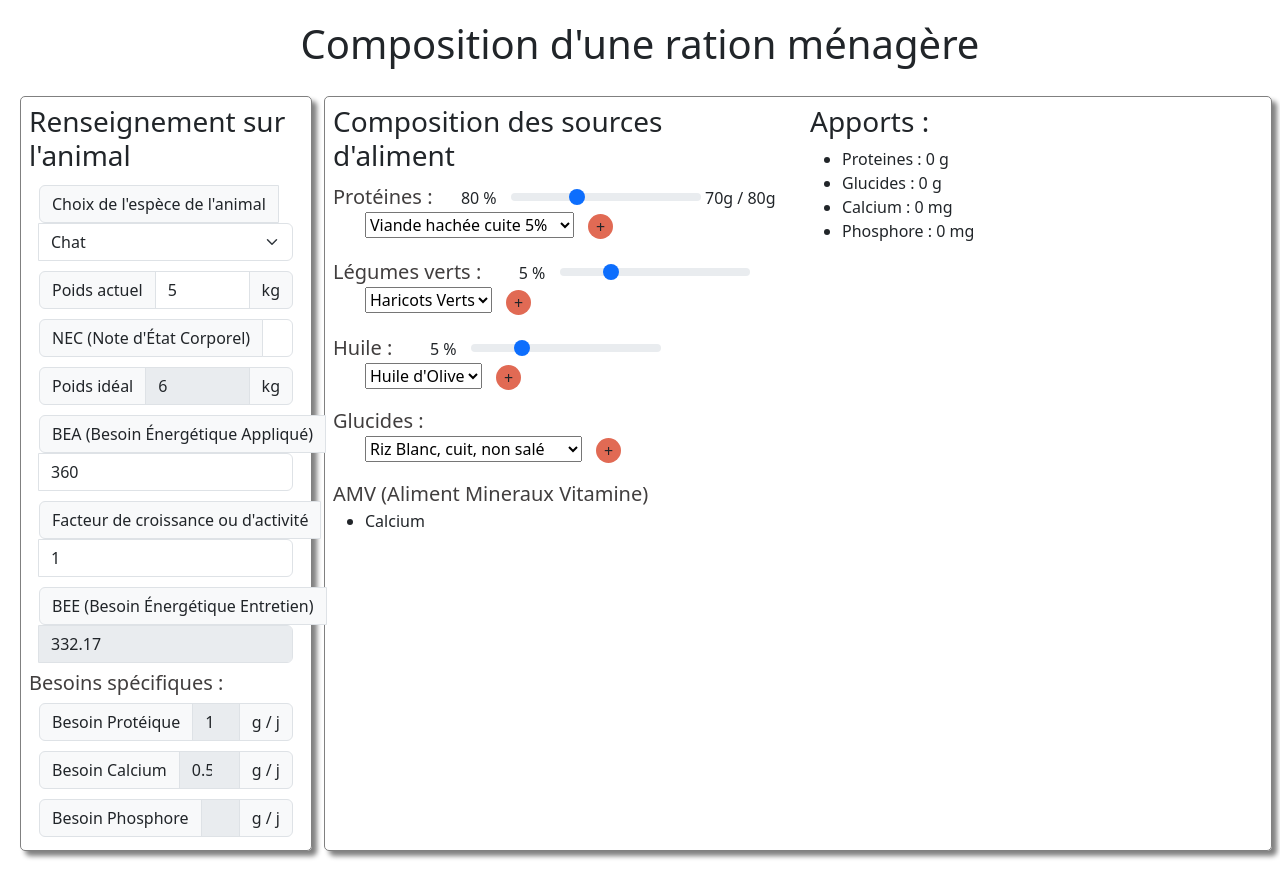
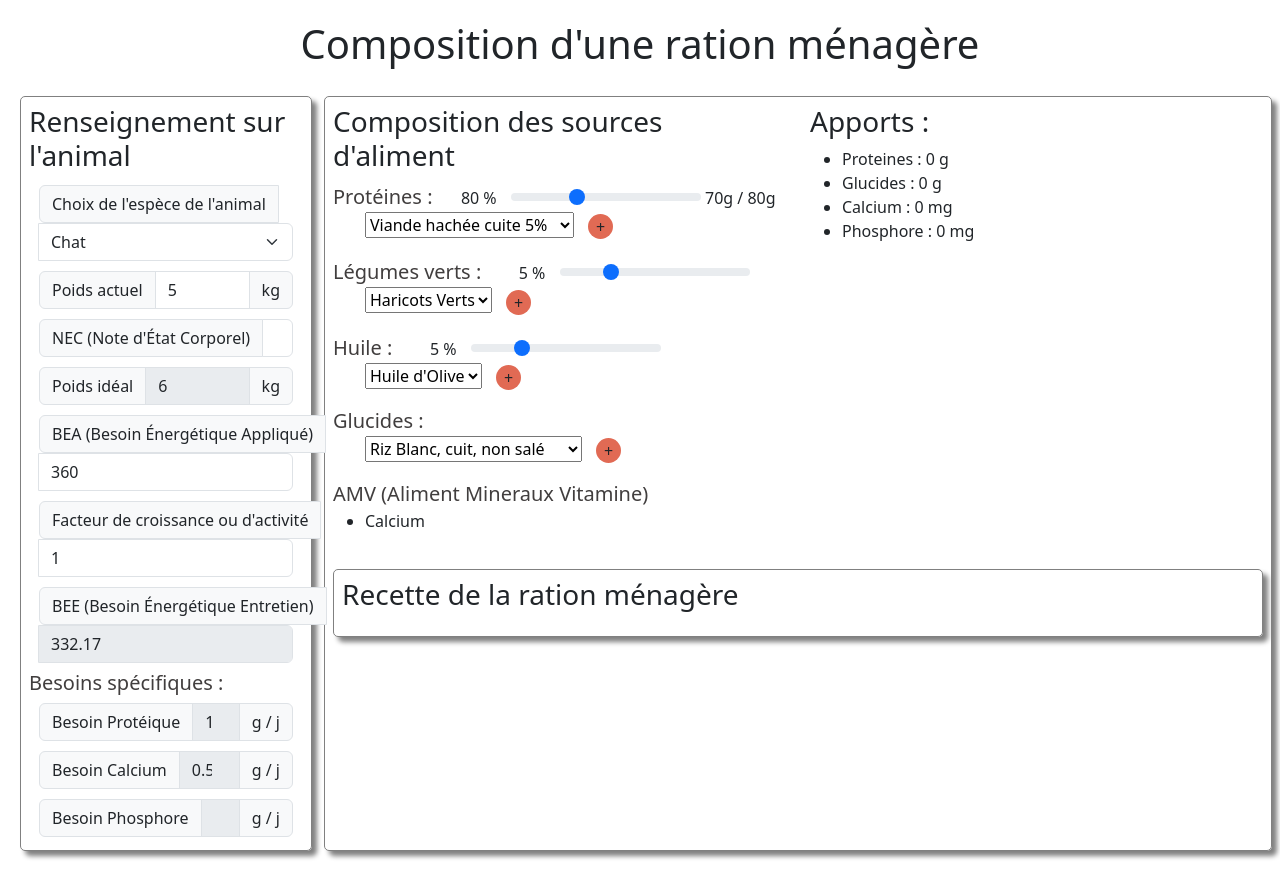
Before and after one commit to botlane-feeder/vetratio-gui, a SvelteKit app: page / in a window 1280 px wide. Built offline with nearby package versions, Linux system fonts and the light colour scheme.

Commit message:
ADD : Ajout du RecipeSummary, qui liste la recette de la composition

```diff
--- a/src/components/RecipeComposition.svelte
+++ b/src/components/RecipeComposition.svelte
@@ -3,7 +3,7 @@
   import FoodList from "./FoodList.svelte"
   import ResumeNutritionalIntake from "./ResumeNutritionalIntake.svelte"
 
-  import ResumeSummary from "../components/ResumeSummary.svelte"
+  import RecipeSummary from "./RecipeSummary.svelte"
 
   import {roundTwo} from "$lib/index"
   import {type FoodComposition} from "$lib/types"
@@ -17,7 +17,7 @@
     [
       {"title":"Viande hachée cuite 5%", "kcal":1550, "protein":25.5, "calcium":7, "phosphorus":180},
       {"title":"Viande hachée cuite 15%", "kcal":2390, "protein":23.6, "calcium":15, "phosphorus":198},
-      {"title":"Blanc de poulet cuit", "kcal":1410, "protein":30.1, "calcium":4.7, "pho":270},
+      {"title":"Blanc de poulet cuit", "kcal":1410, "protein":30.1, "calcium":4.7, "phosphorus":270},
     ],
     "greenVegetable":[
       {"title":"Haricots Verts", "kcal":1550, "protein":1.95, "calcium":7, "phosphorus":180},
@@ -50,8 +50,8 @@
         "quantity":quantityNeeded,
         "protein":(rawAlimentList["protein"][choosenProteinFood[index]]["protein"]*quantityNeeded/100),
         "kcal":(rawAlimentList["protein"][choosenProteinFood[index]]["kcal"]*quantityNeeded/1000),
-        "calcium":0,
-        "phosphorus":0
+        "calcium":(rawAlimentList["protein"][choosenProteinFood[index]]["calcium"]*quantityNeeded/100000),
+        "phosphorus":(rawAlimentList["protein"][choosenProteinFood[index]]["phosphorus"]*quantityNeeded/100000)
       });
     }
     return foodArray;
@@ -96,8 +96,8 @@
         "quantity":quantityNeeded,
         "protein":(rawAlimentList["oil"][choosenOilFood[index]]["protein"]*quantityNeeded/100),
         "kcal":(rawAlimentList["oil"][choosenOilFood[index]]["kcal"]*quantityNeeded/1000),
-        "calcium":(rawAlimentList["greenVegetable"][choosenGreenVegetableFood[index]]["calcium"]*quantityNeeded/100000),
-        "phosphorus":(rawAlimentList["greenVegetable"][choosenGreenVegetableFood[index]]["phosphorus"]*quantityNeeded/100000)
+        "calcium":(rawAlimentList["oil"][choosenOilFood[index]]["calcium"]*quantityNeeded/100000),
+        "phosphorus":(rawAlimentList["oil"][choosenOilFood[index]]["phosphorus"]*quantityNeeded/100000)
       });
     }
     // foodCompositionList.set();
@@ -125,8 +125,8 @@
         "quantity":quantityNeeded,
         "protein":(rawAlimentList["carbohydrate"][choosenCarbohydrateFood[index]]["protein"]*quantityNeeded/100),
         "kcal":(rawAlimentList["carbohydrate"][choosenCarbohydrateFood[index]]["kcal"]*quantityNeeded/1000),
-        "calcium":(rawAlimentList["greenVegetable"][choosenGreenVegetableFood[index]]["calcium"]*quantityNeeded/100000),
-        "phosphorus":(rawAlimentList["greenVegetable"][choosenGreenVegetableFood[index]]["phosphorus"]*quantityNeeded/100000)
+        "calcium":(rawAlimentList["carbohydrate"][choosenCarbohydrateFood[index]]["calcium"]*quantityNeeded/100000),
+        "phosphorus":(rawAlimentList["carbohydrate"][choosenCarbohydrateFood[index]]["phosphorus"]*quantityNeeded/100000)
       });
     }
     // foodCompositionList.set();
@@ -188,4 +188,8 @@
     <ResumeNutritionalIntake {proteinCompositionFood} {greenVegetableCompositionFood} {oilCompositionFood} {carbohydrateCompositionFood} />
   </div>
 
+  <div class="col-12">
+    <RecipeSummary {proteinCompositionFood} {greenVegetableCompositionFood} {oilCompositionFood} {carbohydrateCompositionFood} />
+  </div>
+
 </div>
--- /dev/null
+++ b/src/components/RecipeSummary.svelte
@@ -0,0 +1,63 @@
+<script lang="ts">
+  import {roundTwo} from "$lib/index"
+  import type { FoodComposition } from "$lib/types";
+
+  let {proteinCompositionFood, greenVegetableCompositionFood, oilCompositionFood, carbohydrateCompositionFood}=$props();
+
+  let recipe:FoodComposition[] = $derived.by(()=>{
+    return array_reduce();
+  });
+
+  function array_merge():FoodComposition[]{
+    let list:FoodComposition[] = [];
+    for (let index = 0; index < proteinCompositionFood.length; index++) {
+      list.push(proteinCompositionFood[index]);
+    }
+    for (let index = 0; index < greenVegetableCompositionFood.length; index++) {
+      list.push(greenVegetableCompositionFood[index]);
+    }
+    for (let index = 0; index < oilCompositionFood.length; index++) {
+      list.push(oilCompositionFood[index]);
+    }
+    for (let index = 0; index < carbohydrateCompositionFood.length; index++) {
+      list.push(carbohydrateCompositionFood[index]);
+    }
+    return list;
+  }
+  function array_reduce():FoodComposition[]{
+    return array_merge().reduce((acc, current) => {
+        // Vérifiez si l'élément avec le même nom existe déjà dans l'accumulateur
+        const existing = acc.find(item => item.name === current.name);
+
+        if (existing) {
+            // Si l'élément existe, ajoutez la quantité
+            existing.quantity += current.quantity;
+        } else {
+            // Sinon, ajoutez l'élément à l'accumulateur
+            acc.push({ ...current });
+        }
+
+        return acc;
+    }, []);
+  }
+
+</script>
+
+<style>
+  .sectionContainer{
+    border:solid grey 1px;
+    border-radius: 5px;
+    box-shadow: 5px 5px 5px grey;
+    padding: 8px;
+    margin: 20px 0px;
+  }
+</style>
+
+<div class="sectionContainer">
+  <h3>Recette de la ration ménagère</h3>
+  <ul>
+    {#each recipe as oneFood}
+    <li>{oneFood.name} | {oneFood.quantity} g</li>
+    {/each}
+  </ul>
+</div>
--- a/src/components/ResumeSummary.svelte
+++ /dev/null
@@ -1,17 +0,0 @@
-<script lang="ts">
-
-</script>
-
-<style>
-  .sectionContainer{
-    border:solid grey 1px;
-    border-radius: 5px;
-    box-shadow: 5px 5px 5px grey;
-    padding: 8px;
-    margin: 20px 0px;
-  }
-</style>
-
-<div class="sectionContainer">
-  <h3>Recette de la ration ménagère</h3>
-</div>
```
